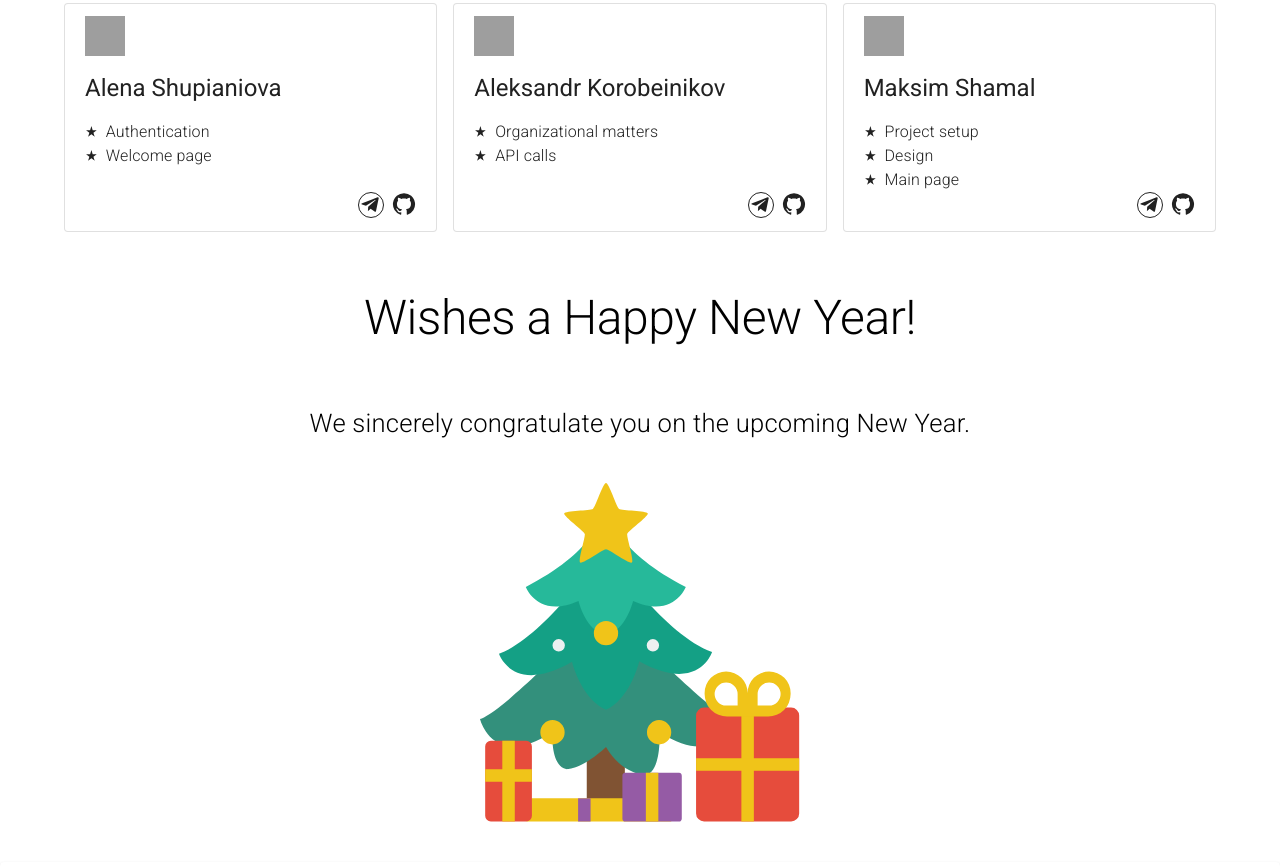
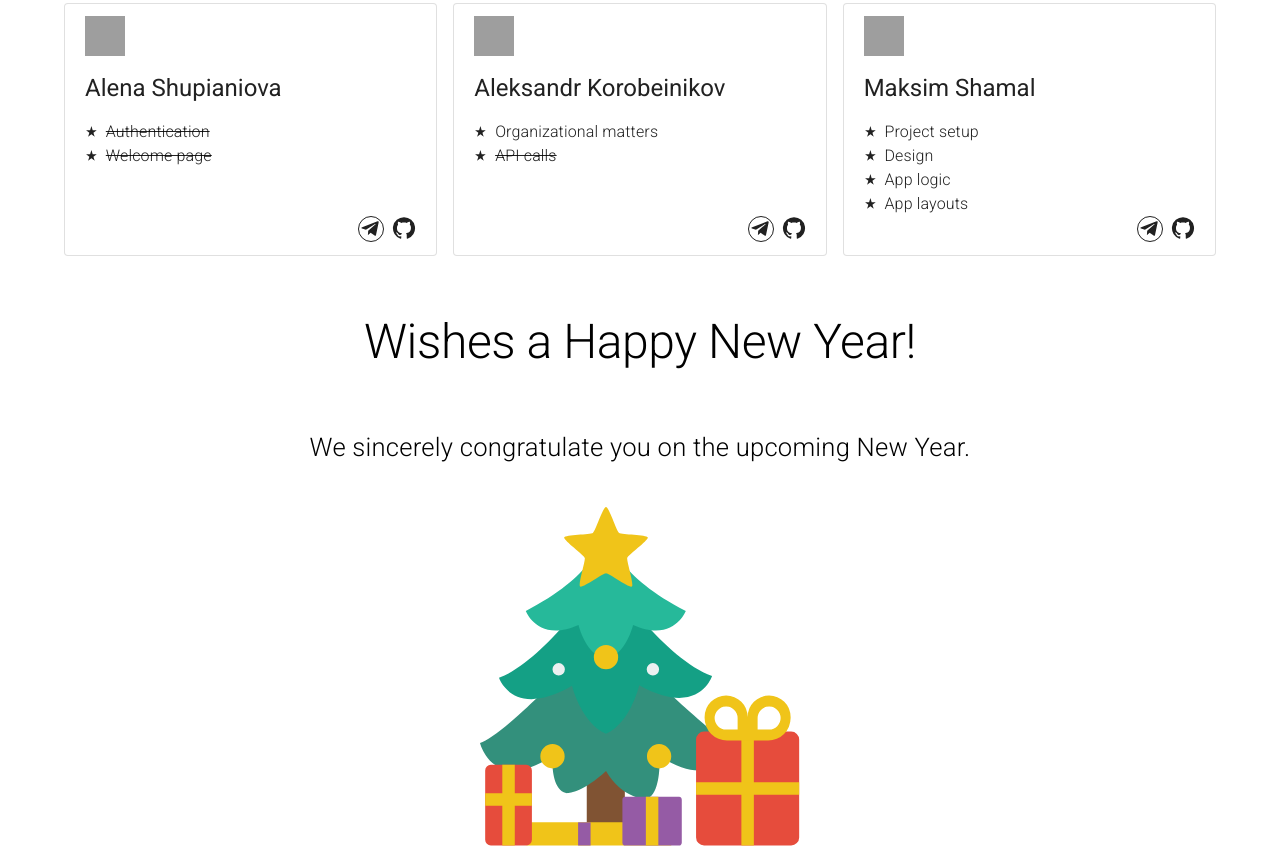
Before and after one commit to lazy-goose/graphiql-app, a React (Vite) app: page /welcome in a window 1280 px wide. Shown: the part 1580-2447 px from the top of the page. Built offline with nearby package versions, Linux system fonts and the light colour scheme; no server answers; grey boxes are pictures that could not be loaded; a web font is replaced by a local one.

Commit message:
refactor: note LazyGoose's merits

```diff
--- a/src/components/Footer/Footer.tsx
+++ b/src/components/Footer/Footer.tsx
@@ -1,4 +1,5 @@
 import { teammates } from '@/constants'
+import { useLocale } from '@/hooks/useLocale'
 import { Avatar, Badge, Link, Paper, Stack, styled } from '@mui/material'
 import { RSSLogo } from './RSSLogo'
 
@@ -16,6 +17,7 @@ const StyledBadge = styled(Badge, {
 }))
 
 export default function Footer() {
+  const { locale } = useLocale()
   return (
     <Paper>
       <Stack
@@ -26,7 +28,8 @@ export default function Footer() {
         justifyContent="space-between"
       >
         <Stack direction="row" spacing={1} alignItems="center">
-          {teammates.map(({ id, github, avatar, active = false }, index) => (
+          {teammates(locale).map(
+            ({ id, github, avatar, active = false }, index) => (
               <Link key={index} href={github}>
                 <StyledBadge
                   active={active}
@@ -37,7 +40,8 @@ export default function Footer() {
                   <Avatar variant="rounded" src={avatar} alt={id + ' avatar'} />
                 </StyledBadge>
               </Link>
-          ))}
+            ),
+          )}
         </Stack>
         <RSSLogo />
       </Stack>
--- a/src/constants/index.ts
+++ b/src/constants/index.ts
@@ -1,4 +1,4 @@
-import { type LocaleWithMeta } from '@/types'
+import { type Locale, type LocaleWithMeta } from '@/types'
 import en from './locales/en'
 import ru from './locales/ru'
 
@@ -9,7 +9,14 @@ export enum RouterPath {
   SignUp = '/sign-up',
 }
 
-export const teammates = [
+export const teammates = ({
+  welcomePage: {
+    typography: {
+      text: { team },
+    },
+  },
+}: Locale) =>
+  [
     {
       github: 'https://github.com/Alyona8891',
       cv: 'https://app.rs.school/cv/a6289dfe-179a-4fd6-8b9b-0fc5dc8f42cb',
@@ -17,6 +24,8 @@ export const teammates = [
       avatar: 'https://avatars.githubusercontent.com/u/79936182?v=4',
       active: false,
       id: 'teammate1',
+      name: team.teammate1.name,
+      tasks: team.teammate1.tasks.map((name) => ({ name, del: true })),
     },
     {
       github: 'https://github.com/Lev1ossa',
@@ -25,6 +34,11 @@ export const teammates = [
       avatar: 'https://avatars.githubusercontent.com/u/104268412?v=4',
       active: false,
       id: 'teammate2',
+      name: team.teammate2.name,
+      tasks: team.teammate2.tasks.map((name, i) => ({
+        name,
+        del: [0].includes(i) ? false : true,
+      })),
     },
     {
       github: 'https://github.com/lazy-goose',
@@ -33,6 +47,8 @@ export const teammates = [
       avatar: 'https://avatars.githubusercontent.com/u/119844669?v=4',
       active: true,
       id: 'teammate3',
+      name: team.teammate3.name,
+      tasks: team.teammate3.tasks.map((name) => ({ name, del: false })),
     },
   ] as const
 
--- a/src/constants/locales/en.ts
+++ b/src/constants/locales/en.ts
@@ -143,7 +143,10 @@ const locale = {
   welcomePage: {
     typography: {
       heading: {
-        functional: { part1: 'Fully functional', part2: 'GraphQL explorer' },
+        functional: {
+          part1: 'Fully functional',
+          part2: 'GraphQL explorer',
+        },
         sponsor: 'Sponsor',
         team: 'Our team',
         wishes: 'Wishes a Happy New Year!',
@@ -175,11 +178,14 @@ const locale = {
           },
           teammate3: {
             name: 'Maksim Shamal',
-            tasks: ['Project setup', 'Design', 'Main page'],
+            tasks: ['Project setup', 'Design', 'App logic', 'App layouts'],
           },
         },
         wishes: 'We sincerely congratulate you on the upcoming New Year.',
       },
+    },
+    tooltip: {
+      refactoredBy: 'Refactored by LazyGoose',
     },
   },
   errorBoundary: {
--- a/src/constants/locales/ru.ts
+++ b/src/constants/locales/ru.ts
@@ -145,7 +145,10 @@ const locale = {
   welcomePage: {
     typography: {
       heading: {
-        functional: { part1: 'Полный функционал', part2: 'GraphQL приложения' },
+        functional: {
+          part1: 'Полный функционал',
+          part2: 'GraphQL приложения',
+        },
         sponsor: 'Спонсоры',
         team: 'Наша команда',
         wishes: 'С Новым годом!',
@@ -176,11 +179,19 @@ const locale = {
           },
           teammate3: {
             name: 'Максим Шамаль',
-            tasks: ['Настройки проекта', 'Дизайн', 'Главная страница'],
+            tasks: [
+              'Настройки проекта',
+              'Дизайн',
+              'Логика приложения',
+              'Отображение страниц',
+            ],
           },
         },
         wishes: 'От всей души поздравляем Вас с Новым годом.',
       },
+    },
+    tooltip: {
+      refactoredBy: 'Переработано гусём',
     },
   },
   errorBoundary: {
--- a/src/pages/WelcomePage/TeammateCard.tsx
+++ b/src/pages/WelcomePage/TeammateCard.tsx
@@ -1,3 +1,4 @@
+import { useLocale } from '@/hooks/useLocale'
 import mergeSx from '@/utils/mergeSx'
 import { GitHub, StarRate, Telegram } from '@mui/icons-material'
 import {
@@ -10,10 +11,16 @@ import {
   ListItem,
   ListItemIcon,
   ListItemText,
+  Tooltip,
   Typography,
   type CardProps,
   type LinkProps,
 } from '@mui/material'
+
+type Task = {
+  name: string
+  del?: boolean
+}
 
 const StyledLink = (props: LinkProps = {}) => {
   const { sx, ...LinkProps } = props
@@ -31,11 +38,49 @@ const StyledLink = (props: LinkProps = {}) => {
   )
 }
 
+const TaskListItem = ({ task }: { task: Task }) => {
+  const {
+    locale: {
+      welcomePage: { tooltip },
+    },
+  } = useLocale()
+  return (
+    <ListItem disablePadding>
+      <ListItemIcon sx={{ color: 'inherit', minWidth: 0, mr: '1ch' }}>
+        <StarRate sx={{ fontSize: '0.8rem' }} />
+      </ListItemIcon>
+      <Tooltip
+        title={task.del ? tooltip.refactoredBy : null}
+        placement="left"
+        arrow
+        PopperProps={{
+          modifiers: [{ name: 'offset', options: { offset: [0, -5] } }],
+          sx: {
+            pointerEvents: 'none',
+          },
+        }}
+      >
+        <ListItemText
+          primary={task.name}
+          sx={{ m: 0, maxWidth: 'max-content' }}
+          primaryTypographyProps={{
+            component: task.del ? 'del' : undefined,
+            m: 0,
+            sx: {
+              '&': { fontSize: '1rem' },
+            },
+          }}
+        />
+      </Tooltip>
+    </ListItem>
+  )
+}
+
 export default function TeammateCard(props: {
   personName: string
   avatarSrc: string
   avatarAlt?: string
-  taskList: string[]
+  taskList: Task[]
   socials: {
     github?: string
     telegram?: string
@@ -70,20 +115,8 @@ export default function TeammateCard(props: {
           {personName}
         </Typography>
         <List disablePadding>
-          {taskList.map((taskName, index) => (
-            <ListItem key={index} disablePadding>
-              <ListItemIcon sx={{ color: 'inherit', minWidth: 0, mr: '1ch' }}>
-                <StarRate sx={{ fontSize: '0.8rem' }} />
-              </ListItemIcon>
-              <ListItemText
-                primary={taskName}
-                sx={{ m: 0 }}
-                primaryTypographyProps={{
-                  m: 0,
-                  sx: { '&': { fontSize: '1rem' } },
-                }}
-              />
-            </ListItem>
+          {taskList.map((task) => (
+            <TaskListItem key={task.name} task={task} />
           ))}
         </List>
       </CardContent>
--- a/src/pages/WelcomePage/WelcomePage.tsx
+++ b/src/pages/WelcomePage/WelcomePage.tsx
@@ -50,9 +50,8 @@ const welcomePageTheme = createTheme(mainTheme, {
 })
 
 export default function WelcomePage() {
-  const {
-    locale: { welcomePage },
-  } = useLocale()
+  const { locale } = useLocale()
+  const { welcomePage } = locale
   return (
     <Stack minHeight="inherit">
       <WelcomePageHeader />
@@ -116,7 +115,8 @@ export default function WelcomePage() {
                 {welcomePage.typography.heading.team}
               </Typography>
               <Grid container gap={2} justifyContent="center">
-                {teammates.map(({ id, avatar, github, telegram }) => (
+                {teammates(locale).map(
+                  ({ id, name, avatar, github, telegram, tasks }) => (
                     <Grid
                       key={id}
                       item
@@ -129,8 +129,8 @@ export default function WelcomePage() {
                       })}
                     >
                       <TeammateCard
-                      personName={welcomePage.typography.text.team[id].name}
-                      taskList={welcomePage.typography.text.team[id].tasks}
+                        personName={name}
+                        taskList={tasks}
                         avatarSrc={avatar}
                         socials={{
                           github,
@@ -143,7 +143,8 @@ export default function WelcomePage() {
                         }}
                       />
                     </Grid>
-                ))}
+                  ),
+                )}
               </Grid>
             </Box>
           </Container>
```
Lines whose indentation alone changed are shown as unchanged.
